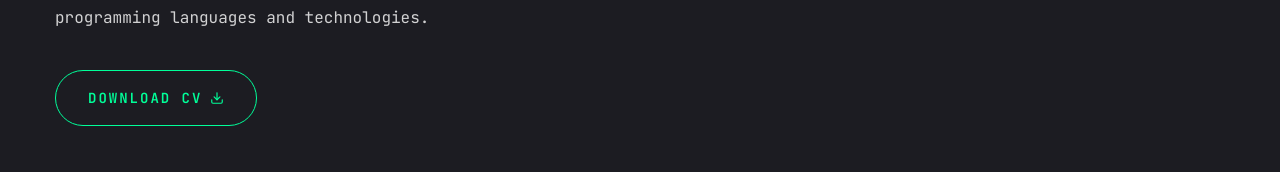
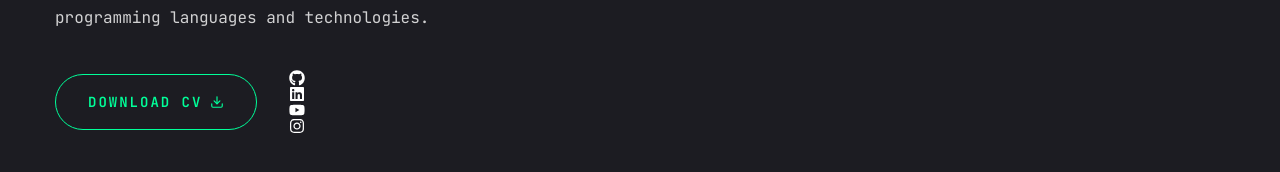
Before and after one commit to Besufekad-HAZ/My-Portfolio-Next, a Next.js app: page / in a window 1280 px wide. Shown: the part 444-616 px from the top of the page. Built offline with nearby package versions, Linux system fonts and the light colour scheme.

Commit message:
Setup the socials page components

```diff
--- a/app/page.tsx
+++ b/app/page.tsx
@@ -1,5 +1,8 @@
 import { Button } from "@/components/ui/button";
 import { FiDownload } from "react-icons/fi";
+
+// components
+import Social from "@/components/Social";
 
 const Home = () => {
   return (
@@ -22,7 +25,7 @@ const Home = () => {
               technologies.
             </p>
             {/* button and socials */}
-            <div>
+            <div className="flex flex-col xl:flex-row items-center gap-8">
               <Button
                 variant="outline"
                 size="lg"
@@ -31,6 +34,9 @@ const Home = () => {
                 <span>Download CV</span>
                 <FiDownload />
               </Button>
+              <div className="mb-8 xl:mb-0">
+                <Social />
+              </div>
             </div>
           </div>
           {/* photo */}
--- /dev/null
+++ b/components/Social.tsx
@@ -0,0 +1,37 @@
+import Link from "next/link";
+import { FaGithub, FaLinkedin, FaYoutube, FaInstagram } from "react-icons/fa";
+
+const socials = [
+  {
+    icon: <FaGithub />,
+    path: "https://github.com/Besufekad-HAZ",
+  },
+  {
+    icon: <FaLinkedin />,
+    path: "https://www.linkedin.com/in/besufekadalemu",
+  },
+  {
+    icon: <FaYoutube />,
+    path: "https://www.youtube.com/@besufekadalemu8443",
+  },
+  {
+    icon: <FaInstagram />,
+    path: "https://www.instagram.com/besufekad77",
+  },
+];
+
+const Social = ({ containerStyles, iconStyles }) => {
+  return (
+    <div className={containerStyles}>
+      {socials.map((item, index) => {
+        return (
+          <Link key={index} href={item.path} className={iconStyles}>
+            {item.icon}
+          </Link>
+        );
+      })}
+    </div>
+  );
+};
+
+export default Social;
```
